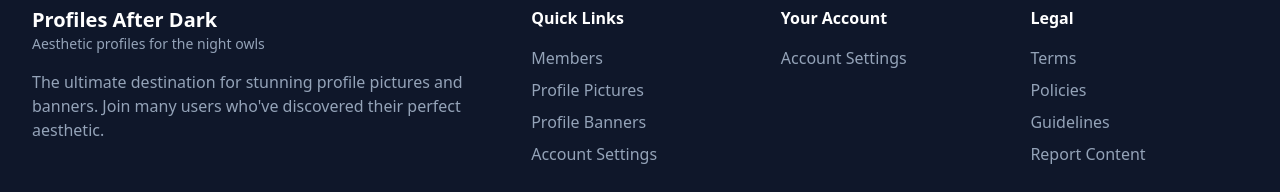
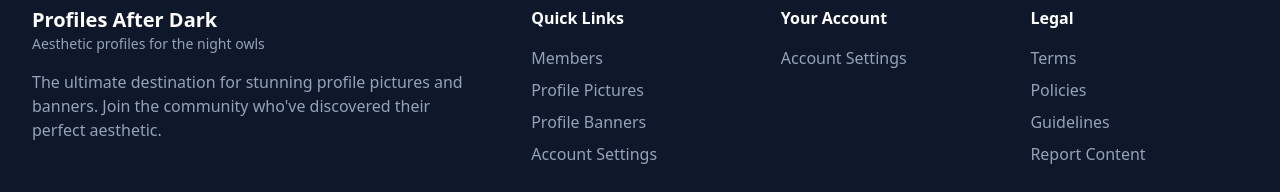
Before and after one commit to sogki/profiles-after-dark, a React (Vite) app: page /terms in a window 1280 px wide. Shown: the part 1201-1393 px from the top of the page. Built offline with nearby package versions, Linux system fonts and the light colour scheme; no server answers; the database is empty.

Commit message:
✨Update footer

```diff
--- a/src/components/Footer.tsx
+++ b/src/components/Footer.tsx
@@ -17,7 +17,7 @@ export default function Footer() {
             </div>
             <p className="text-slate-400 mb-6 max-w-md">
               The ultimate destination for stunning profile pictures and banners.
-              Join many users who've discovered their perfect aesthetic.
+              Join the community who've discovered their perfect aesthetic.
             </p>
             {/* Socials (optional)
             <div className="flex space-x-4">
```
